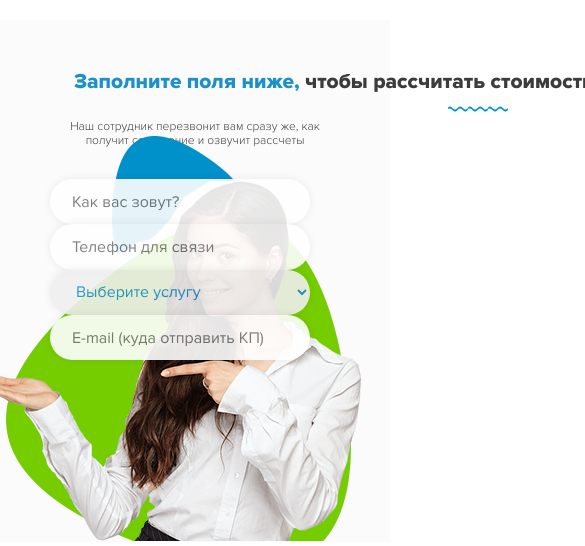
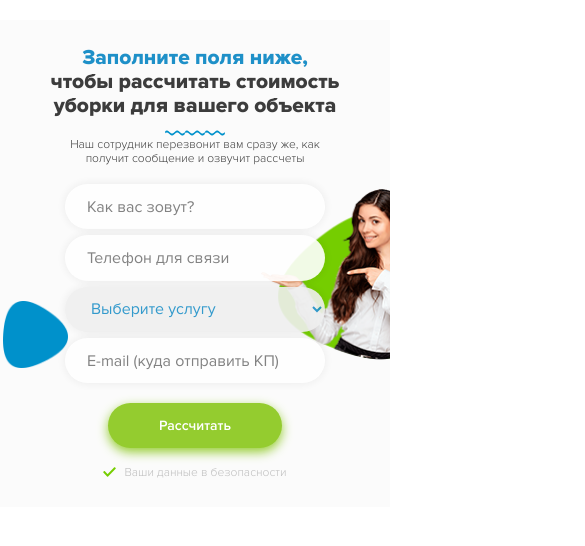
Before and after one commit to OrangeOffic/manypages, a plain HTML site: page src/index.html in a window 390 px wide. Shown: the part 5124-5670 px from the top of the page, 585 px wide, since content can reach past the window. After the commit the page ends 5631 px from the top, so only its background shows below. Drawn offline with Linux system fonts and the light colour scheme.

Commit message:
Сделал адаптив в блоке с калькулятором

```diff
--- a/src/index.html
+++ b/src/index.html
@@ -479,7 +479,7 @@
 
           <div class="input-group"><input class="input calc-form__input" type="text" placeholder="Как вас зовут?"></div>
           <div class="input-group"><input class="input calc-form__input" type="tel" placeholder="Телефон для связи"></div>
-          <div class="input-group"><select name="select" class="select input calc-form__select" id="">
+          <div class="input-group"><select name="select" class="select input calc-form__input" id="">
             <option value="">Выберите услугу</option>
             <option value="Ежедневная уборка внутренних помещений">Ежедневная уборка внутренних помещений</option>
             <option value="Генеральная уборка любых помещений">Генеральная уборка любых помещений</option>
@@ -508,6 +508,7 @@
 
     <div class="calc__woman">
       <img src="images/calc/woman.png">
+      <img src="images/calc/woman-mobile.png">
     </div>
 
   </section>
--- a/src/sass/blocks/_calc-media.sass
+++ b/src/sass/blocks/_calc-media.sass
@@ -1,5 +1,74 @@
 @media (max-width: 1200px)
   .calc
     &-form
+      z-index: 1
+      width: 536px
+      margin: 0 auto
       &__inputs
         flex-wrap: wrap
+      &__input
+        margin-bottom: 15px
+      .input-group
+        &:nth-child(2n)
+          .calc-form__input
+            margin-right: 0
+      &__btn
+        z-index: 1
+    &__three
+      top: 172px
+@media (max-width: 992px)
+  .calc
+    &__woman
+      img
+        width: 264px
+    &__title
+      width: 737px
+    &__text
+      z-index: 1
+@media (max-width: 768px)
+  .calc
+    &__title
+      width: 549px
+@media (max-width: 567px)
+  .calc
+    &__title
+      width: auto
+    &-form
+      width: 100%
+      &__inputs
+        flex-direction: column
+    &__woman
+      bottom: 0
+@media (max-width: 420px)
+  .calc
+    padding-bottom: 25px
+    &__title
+      padding-top: 26px
+    &__subtitle
+      margin-top: -20px
+      padding-bottom: 18px
+    &__woman
+      img
+        &:first-child
+          display: none
+        &:last-child
+          display: block
+    &-form
+      &__input
+        margin-bottom: 6px
+        margin-right: 0 !important
+      &__inputs
+        align-items: center
+      &__submit
+        margin-top: 14px
+    &__woman
+      top: 169px
+      right: 0
+      img
+        width: 129px
+    &__three
+      height: 0
+      top: 281px
+      left: 3px
+      img
+        width: 65px
--- a/src/sass/blocks/_calc.sass
+++ b/src/sass/blocks/_calc.sass
@@ -31,6 +31,8 @@
       width: 174px
       height: 45px
     &__text
+      display: block
+      z-index: 1
       +light
       font-size: 12px
       color: #bdbdbd
@@ -45,6 +47,10 @@
     top: 116px
     left: 112px
   &__woman
+    display: block
     position: absolute
     bottom: -4px
     right: 29px
+    img
+      &:last-child
+        display: none
```
Also changed, not shown: src/css/style.min.css, src/images/calc/woman-mobile.png (added), 1 other file.
